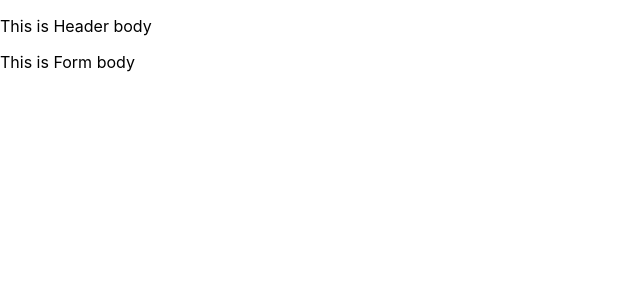
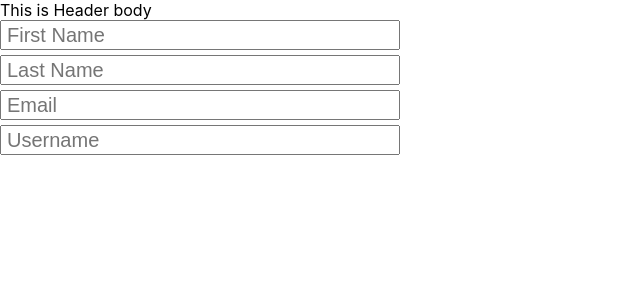
Before and after one commit to Elim-J/animated-form, a React (Create React App) app in the folder animated-form/: page / in a window 1280 px wide. Shown: the top 300 px of the page, without its empty margins (0-640 px from the left). Built offline with nearby package versions, Linux system fonts and the light colour scheme.

Commit message:
Added inputs to form

```diff
--- a/animated-form/src/App.js
+++ b/animated-form/src/App.js
@@ -1,3 +1,4 @@
+import "./styles/App.css"
 import Form from "./components/Form"
 import Header from "./components/Header"
 
--- a/animated-form/src/components/Form.js
+++ b/animated-form/src/components/Form.js
@@ -1,9 +1,57 @@
 import React from "react"
 import "../styles/Form.css"
 export default function Form(){
+
+    const [formData, setFormData] = React.useState({
+        firstName: "",
+        lastName: "",
+        email: "",
+        userName: ""
+    })
+
+    console.log(formData)
+
+    function updateForm(event){
+
+        setFormData(prevFormData => {
+            return {
+                ...prevFormData,
+                [event.target.name]: event.target.value
+            }
+        })
+    }
+
     return (
-        <div>
-            <p>This is Form body</p>
+        <div className="form--container">
+            <form>
+                <input
+                    type="text"
+                    placeholder="First Name"
+                    name="firstName"
+                    onChange={updateForm}
+                />
+
+                <input
+                    type="text"
+                    placeholder="Last Name"
+                    name="lastName"
+                    onChange={updateForm}
+                />
+
+                <input
+                    type="text"
+                    placeholder="Email"
+                    name="email"
+                    onChange={updateForm}
+                />
+
+                <input
+                    type="text"
+                    placeholder="Username"
+                    name="userName"
+                    onChange={updateForm}
+                />
+            </form>
         </div>
     )
 }
--- /dev/null
+++ b/animated-form/src/styles/App.css
@@ -0,0 +1,5 @@
+* {
+    margin: 0;
+    padding: 0;
+    box-sizing: border-box;
+}
--- a/animated-form/src/styles/Form.css
+++ b/animated-form/src/styles/Form.css
@@ -0,0 +1,12 @@
+form {
+    display: flex;
+    flex-direction:column;
+}
+
+input {
+    margin-bottom: 5px;
+    width: 400px;
+    height: 30px;
+    text-indent: 5px;
+    font-size: 20px;
+}
```
Also changed, not shown: 2 other files (tests, documents, lock files or other folders).
